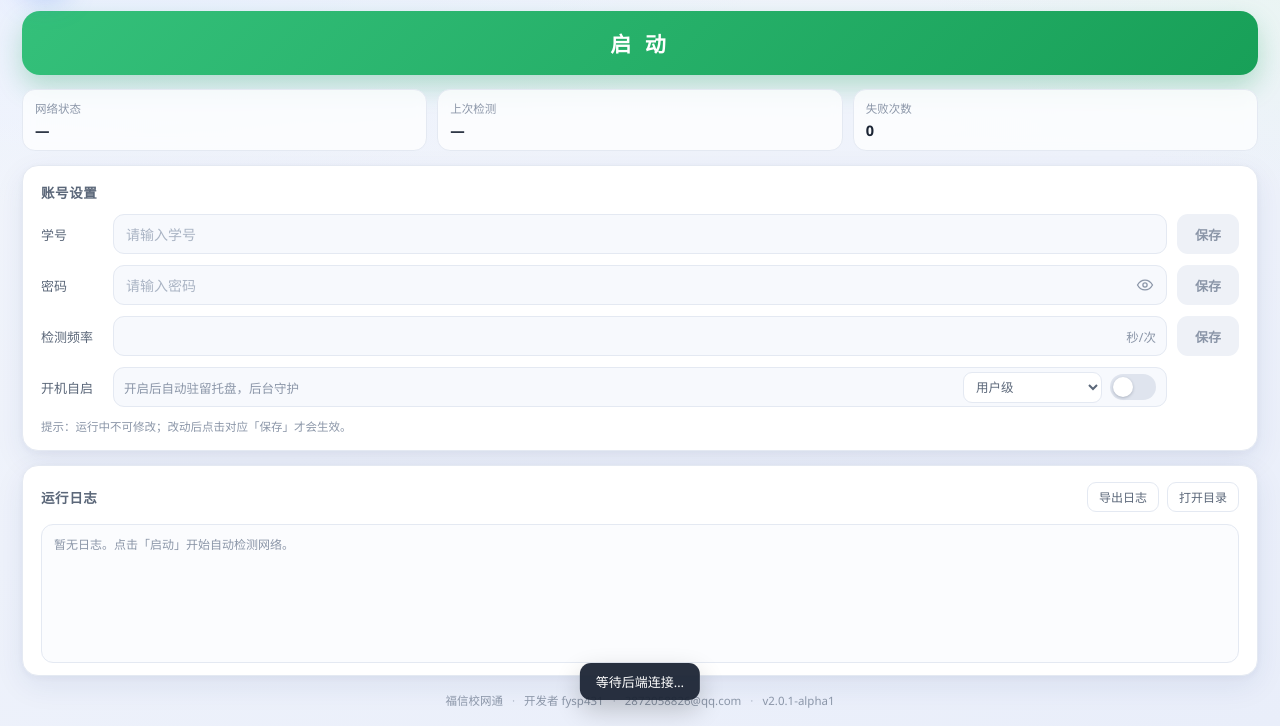
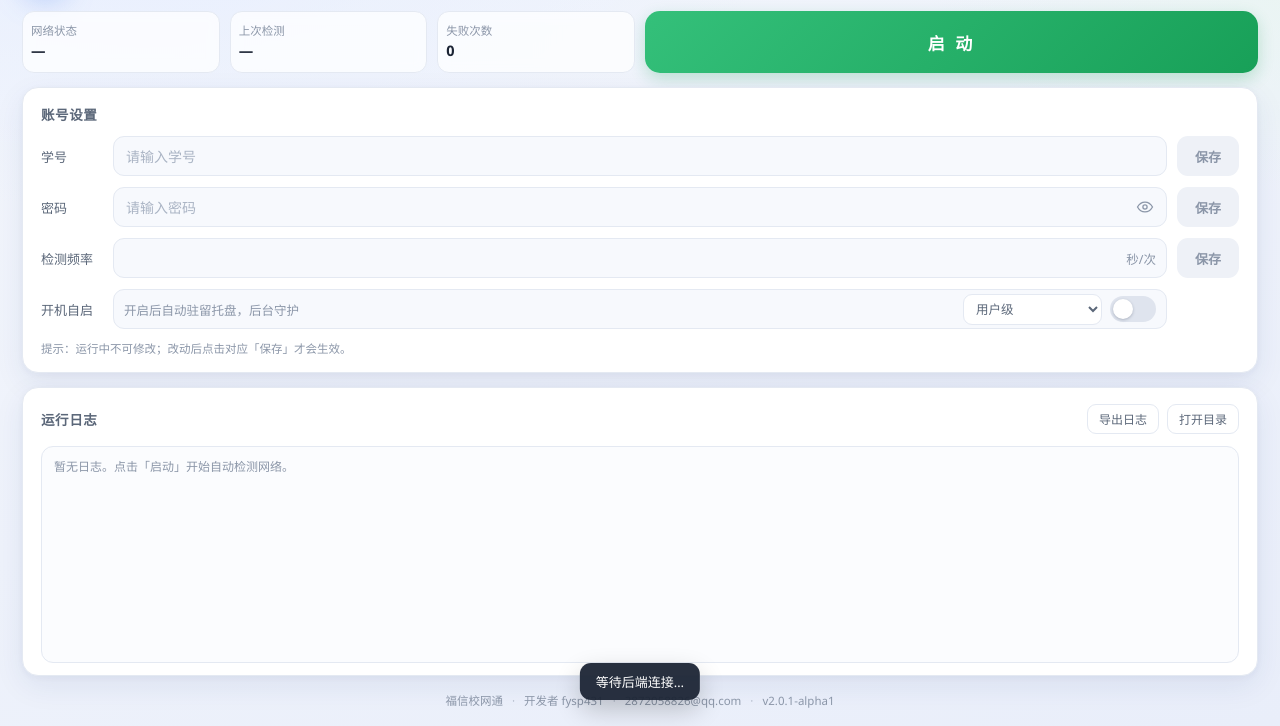
Before and after one commit to fysp431/FuxinNet, a plain HTML site: page ui/index.html in a window 1280 px wide. Shown: the part 74-800 px from the top of the page. Drawn offline with Linux system fonts and the light colour scheme.

Commit message:
style: 调整启停按钮位置，调整UI组件高度

```diff
--- a/ui/index.html
+++ b/ui/index.html
@@ -37,10 +37,6 @@
     </div>
   </header>
 
-  <button id="mainBtn" class="main-btn idle" type="button">
-    <span id="mainBtnText">启 动</span>
-  </button>
-
   <section class="stats">
     <div class="stat">
       <label>网络状态</label>
@@ -54,6 +50,9 @@
       <label>失败次数</label>
       <b id="failCount">0</b>
     </div>
+    <button id="mainBtn" class="main-btn idle" type="button">
+      <span id="mainBtnText">启 动</span>
+    </button>
   </section>
 
   <section class="card">
--- a/ui/style.css
+++ b/ui/style.css
@@ -105,15 +105,19 @@ body { overflow: hidden; }
   100% { box-shadow: 0 0 0 0 rgba(0, 0, 0, 0); opacity: 1; }
 }
 
-/* ---------------- 主按钮 ---------------- */
+/* ---------------- 主按钮（与三个指标同排，独占右半宽） ---------------- */
 .main-btn {
+  grid-column: span 3;
   width: 100%;
-  height: 64px;
+  height: auto;
+  min-height: 62px;
   border: 0;
-  border-radius: 18px;
-  font-size: 21px;
+  border-radius: 15px;
+  padding: 0 14px;
+  font-size: 17px;
   font-weight: 700;
-  letter-spacing: 4px;
+  letter-spacing: 3px;
+  white-space: nowrap;
   color: #fff;
   cursor: pointer;
   transition: transform 0.12s ease, box-shadow 0.2s ease, filter 0.2s ease;
@@ -121,36 +125,52 @@ body { overflow: hidden; }
 }
 .main-btn.idle {
   background: linear-gradient(135deg, var(--green-2), var(--green));
-  box-shadow: 0 12px 26px rgba(24, 160, 88, 0.28);
+  box-shadow: 0 6px 16px rgba(24, 160, 88, 0.24);
 }
 .main-btn.running {
   background: linear-gradient(135deg, var(--red-2), var(--red));
-  box-shadow: 0 12px 26px rgba(229, 72, 77, 0.26);
+  box-shadow: 0 6px 16px rgba(229, 72, 77, 0.22);
 }
 .main-btn:hover { transform: translateY(-1px); filter: brightness(1.03); }
 .main-btn:active { transform: translateY(1px) scale(0.995); }
 .main-btn:disabled { opacity: 0.6; cursor: not-allowed; }
 
-/* ---------------- 指标 ---------------- */
+/* ---------------- 指标（与启停按钮同一排） ---------------- */
 .stats {
   display: grid;
-  grid-template-columns: repeat(3, 1fr);
+  /* 六等分：三个方框各占 1 份（合计左半），启停按钮占 3 份（右半） */
+  grid-template-columns: repeat(6, minmax(0, 1fr));
   gap: 10px;
+  align-items: stretch;
 }
 .stat {
+  grid-column: span 1;
+  display: flex;
+  flex-direction: column;
+  justify-content: center;
+  min-width: 0;
   background: rgba(255, 255, 255, 0.72);
   border: 1px solid var(--line);
-  border-radius: 13px;
-  padding: 10px 12px;
+  border-radius: 12px;
+  padding: 11px 8px;
   backdrop-filter: blur(6px);
 }
 .stat label {
   display: block;
   font-size: 11.5px;
+  line-height: 1.25;
   color: var(--text-3);
-  margin-bottom: 4px;
+  margin-bottom: 3px;
+  white-space: nowrap;
 }
-.stat b { font-size: 14.5px; font-weight: 650; }
+.stat b {
+  display: block;
+  font-size: 14.5px;
+  font-weight: 650;
+  line-height: 1.3;
+  font-variant-numeric: tabular-nums;
+  white-space: nowrap;
+}
 .stat b.ok { color: var(--green); }
 .stat b.bad { color: var(--red); }
 
@@ -342,6 +362,7 @@ body { overflow: hidden; }
   display: flex;
   flex-direction: column;
   min-height: 150px;
+  max-height: 300px;
   padding-bottom: 12px;
 }
 .tools { display: flex; gap: 8px; }
```
Also changed, not shown: 1 other file.
